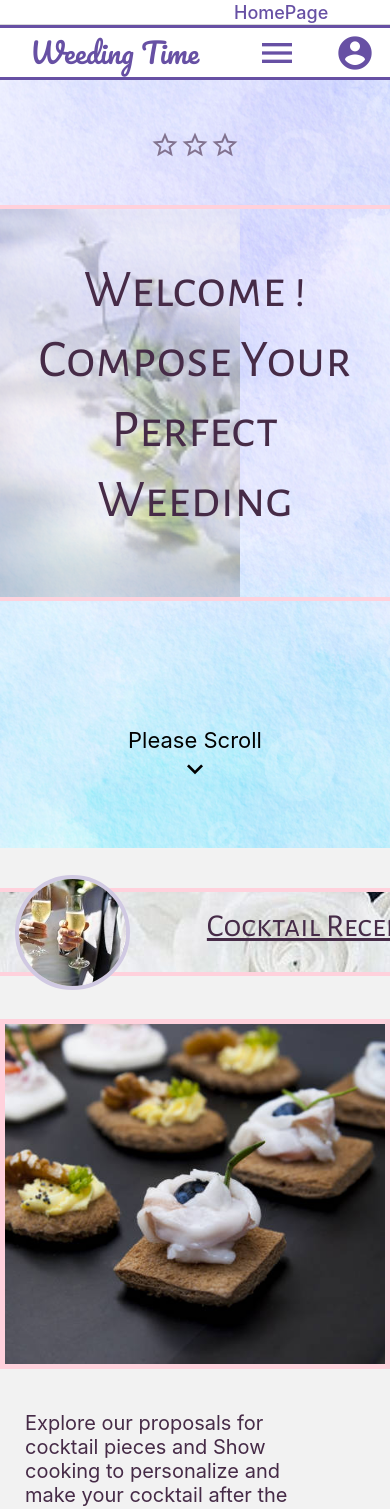
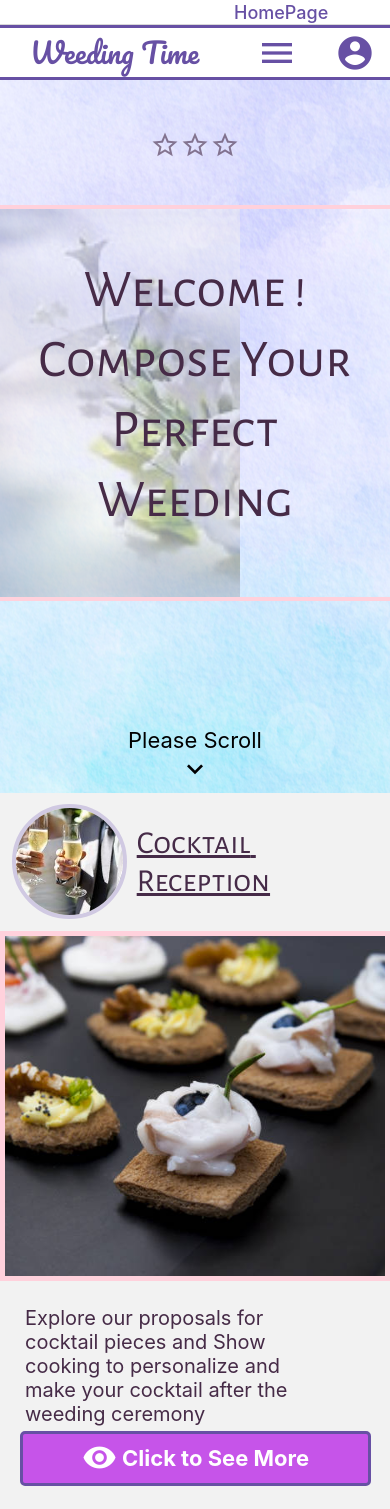
Before and after one commit to 159SAMSPAROW/React-Native-_app_Weeding_Time, a React Native app: screen /HomePage in a window 390 px wide. Shown: the top 1509 px of the page. Built offline with nearby package versions, Linux system fonts and the light colour scheme.

Commit message:
homePageCard Style cleaned and updated

```diff
--- a/Components/Homepage_Card.jsx
+++ b/Components/Homepage_Card.jsx
@@ -36,20 +36,11 @@ const Homepage_card = () => {
             navigateToPage={() => navigation.navigate("WeedingMealPage")}
           >
             <View style={homepage_card.header}>
-              <View style={homepage_card.divider} />
-              <ImageBackground
-                style={homepage_card.banner}
-                source={require("../assets/Images/navbar_Bg.jpg")}
+              <Image
+                style={homepage_card.illustration}
+                source={category.illustration}
               />
-              <View style={homepage_card.divider} />
-
-              <View style={homepage_card.titleContainer}>
-                <Image
-                  style={homepage_card.illustration}
-                  source={category.illustration}
-                />
-                <Text style={homepage_card.title}>{category.title}</Text>
-              </View>
+              <Text style={homepage_card.title}>{category.title}</Text>
             </View>
 
             <View style={homepage_card.body}>
--- a/Style/homepage_card.js
+++ b/Style/homepage_card.js
@@ -1,49 +1,30 @@
 import { StyleSheet, Dimensions } from "react-native";
 
 const screenHeight = Dimensions.get("window").height;
-const navbarHeight = 69;
+const navbarHeight = 55;
 
 const homepage_card = StyleSheet.create({
   style: {
     flex: 1,
-    minHeight: screenHeight - navbarHeight,
-    borderBottomWidth: 15,
-    borderBottomColor: "#D0C9E2",
+    height: screenHeight - navbarHeight,
   },
 
-  bg: {
-    height: "100%",
-  },
-  header: { top: 40 },
-
-  divider: {
-    height: 4,
-    backgroundColor: "#FFD1DC",
-    width: "100%",
-  },
-
-  banner: {
-    height: 80,
-  },
-
-  titleContainer: {
-    position: "absolute",
+  header: {
     flexDirection: "row",
-    top: -13,
+    alignItems: "center",
+    margin: "3%",
   },
 
   illustration: {
     width: 115,
     height: 115,
     borderRadius: 60,
-    left: 15,
     borderWidth: 4,
     borderColor: "#D0C9E2",
   },
 
   title: {
-    top: 32,
-    left: "25%",
+    marginLeft: 10,
     fontFamily: "Alegreya-Sans-SC",
     fontSize: 32,
     fontWeight: "light",
@@ -54,7 +35,6 @@ const homepage_card = StyleSheet.create({
   image: {
     width: "100%",
     height: 350,
-    top: "15%",
     borderWidth: 5,
     borderColor: "#FFD1DC",
   },
@@ -65,7 +45,6 @@ const homepage_card = StyleSheet.create({
     marginBottom: 5,
     flexDirection: "column",
     justifyContent: "space-between",
-    top: "18%",
     margin: 20,
   },
 
@@ -77,7 +56,7 @@ const homepage_card = StyleSheet.create({
   },
 
   eyeContainer: {
-    top: "2%",
+    margin: 6,
     flexDirection: "row",
     alignItems: "center",
     justifyContent: "center",
```
